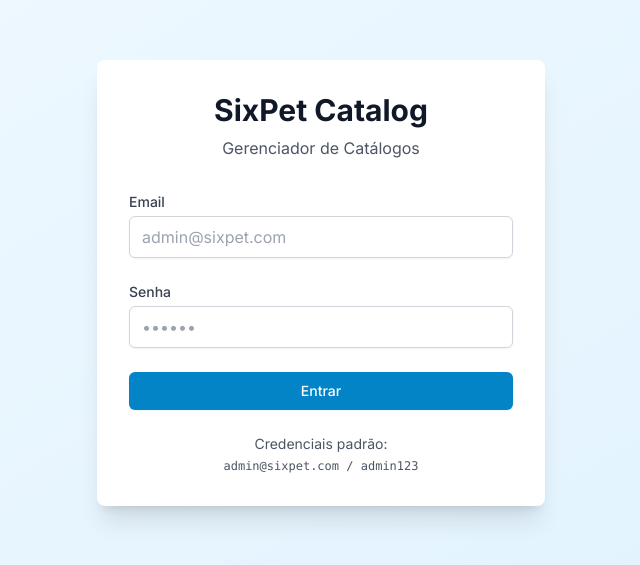
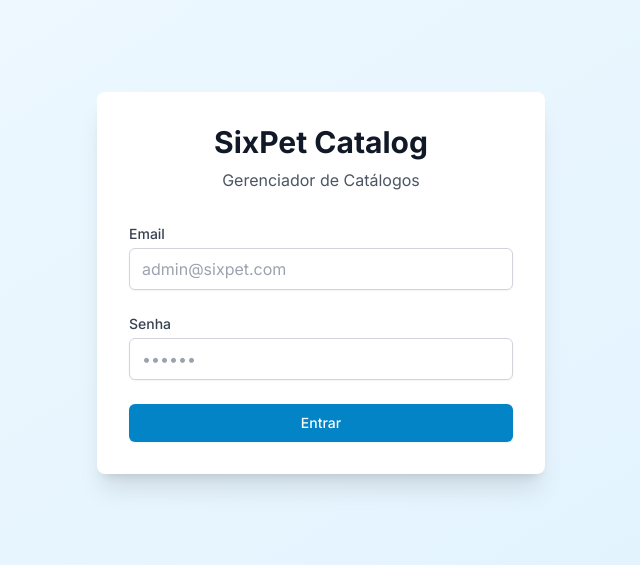
Before and after one commit to SxConnect/catalog, a Next.js app in the folder frontend/: page /login in a window 1280 px wide. Shown: the part 117-682 px from the top of the page, without its empty margins (319-959 px from the left). Built offline with nearby package versions, Linux system fonts and the light colour scheme; no server answers.

Commit message:
fix: Remove default credentials from login page

```diff
--- a/frontend/src/app/login/page.tsx
+++ b/frontend/src/app/login/page.tsx
@@ -105,11 +105,6 @@
                         {loading ? "Entrando..." : "Entrar"}
                     </button>
                 </form>
-
-                <div className="mt-6 text-center text-sm text-gray-600">
-                    <p>Credenciais padrão:</p>
-                    <p className="font-mono text-xs mt-1">admin@sixpet.com / admin123</p>
-                </div>
             </div>
         </div>
     );
```
